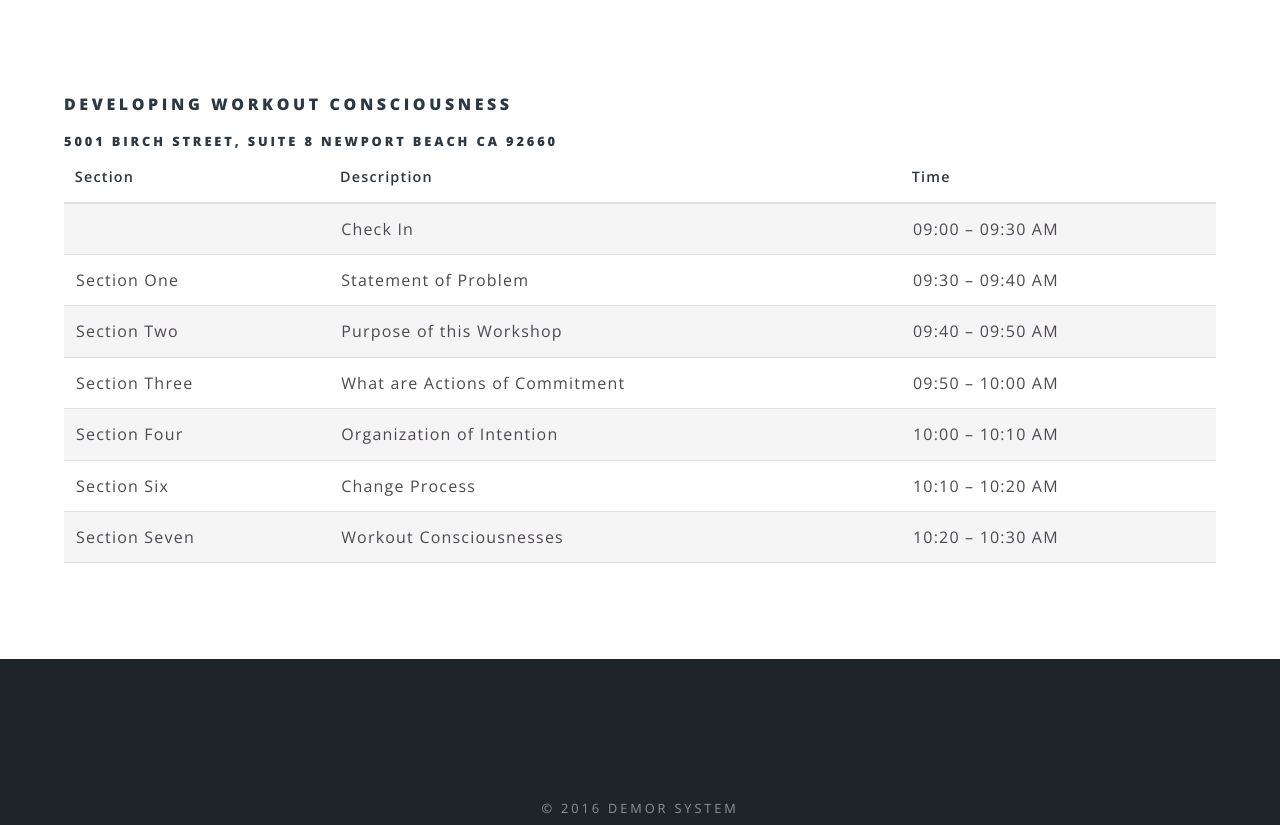
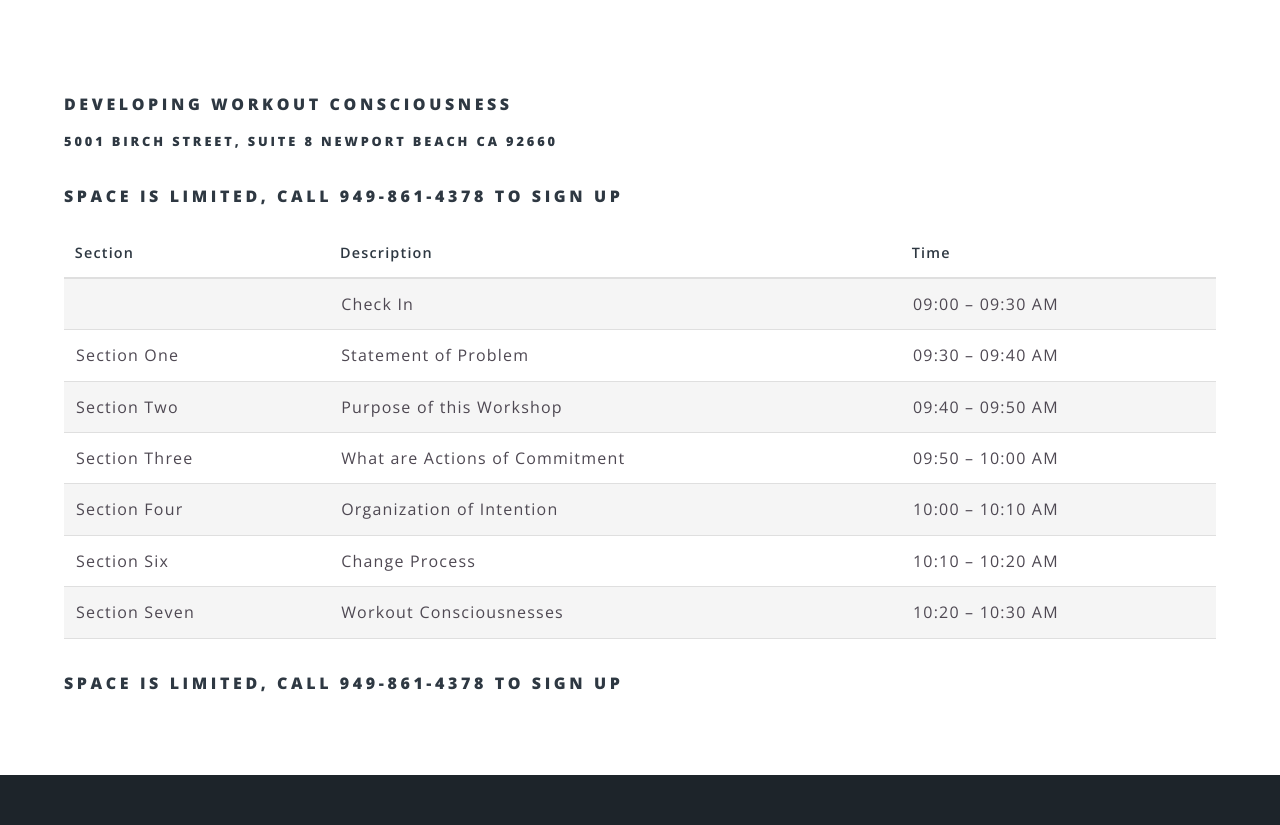
Before and after one commit to demor-dwc/demor-dwc.github.io, a Jekyll site: the page built from schedule.html, in a window 1280 px wide and 900 px high, scrolled down 322 px, cut to the strip 75-900 px from the top of the window. Built offline with Jekyll 4.4.1, drawn with Linux system fonts in a browser that asks for light colours.

Commit message:
update schedule.html

```diff
--- a/schedule.html
+++ b/schedule.html
@@ -5,6 +5,9 @@
 			<section>
 				<h4>Developing Workout Consciousness</h4>
 				<h5>5001 Birch Street, Suite 8 Newport Beach CA 92660</h5>
+				<p>
+					<h4>Space is limited, call 949-861-4378 to sign up</h4>
+				</p>
 				<div class="table-wrapper">
 					<table>
 						<thead>
@@ -53,4 +56,6 @@
 						</tbody>
 					</table>
 				</div>
+
+				<h4>Space is limited, call 949-861-4378 to sign up</h4>
 			</section>
```
